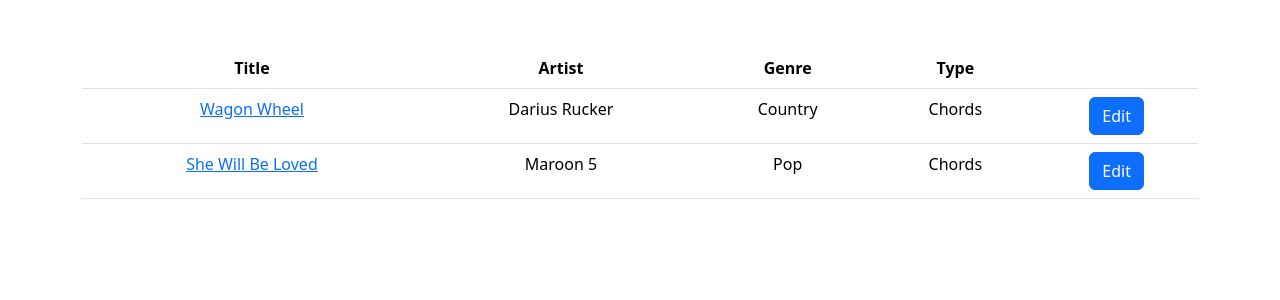
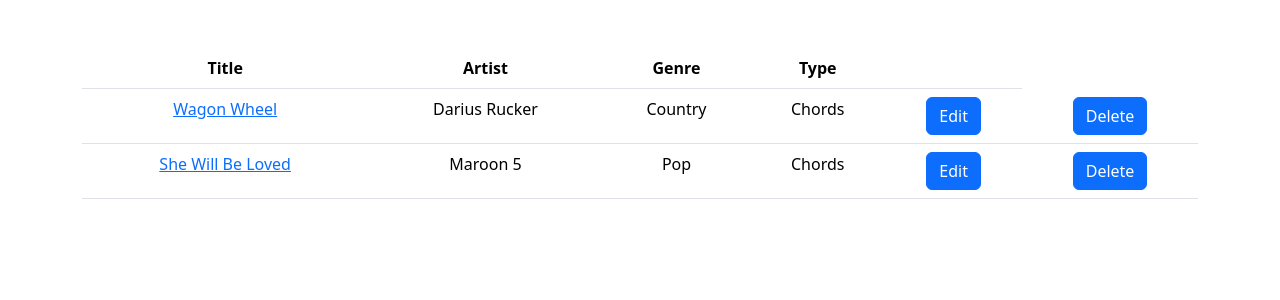
Before and after one commit to EthanKC/chord-scroll, a Flask app: page /library in a window 1280 px wide. Shown: the part 64-364 px from the top of the page. Run offline with Flask 3, Linux system fonts and the light colour scheme; a user stored in the database is signed in; data comes from the database, SQL or seed files in the repository; both versions use the stored data as it was after the commit; some libraries are stand-ins or nearby versions.

Commit message:
Added ability to delete songs. Added delete button to library.html and song.html

```diff
--- a/app.py
+++ b/app.py
@@ -373,9 +373,9 @@ def edit(title, id):
             return redirect(redir)
 
         if artist:
-            db.execute("UPDATE songs SET title=?, artist=?, song_text=?, type_id=?, genre_id=?, user_id=? WHERE id =?", title, artist, song, typeID, genreID, session["user_id"], id)
+            db.execute("UPDATE songs SET title=?, artist=?, song_text=?, type_id=?, genre_id=? WHERE id =? AND user_id =?", title, artist, song, typeID, genreID, id, session["user_id"])
         else:
-           db.execute("UPDATE songs SET title=?, artist=?, song_text=?, type_id=?, genre_id=?, user_id=? WHERE id =?", title, "No Artist", song, typeID, genreID, session["user_id"], id)
+           db.execute("UPDATE songs SET title=?, artist=?, song_text=?, type_id=?, genre_id=? WHERE id =? AND user_id =?", title, "No Artist", song, typeID, genreID, id, session["user_id"])
 
         flash("Song Saved")
         return redirect(f"/song/{title}_{id}")
@@ -389,3 +389,15 @@ def edit(title, id):
             return render_template("edit.html", song=song, genres=genres, types=types)
         else:
             return error("Song Not Found", "404")
+
+@app.route("/delete", methods=["POST"])
+@login_required
+def delete():
+    id = request.form.get("id")
+    if id:
+        db.execute("DELETE FROM songs WHERE id = ? AND user_id = ?", id, session["user_id"])
+        flash("Song Deleted")
+        return redirect("/library")
+    else:
+        flash("Error: id not found on song table")
+        return redirect("/library")
--- a/templates/library.html
+++ b/templates/library.html
@@ -29,6 +29,12 @@
                                 <button name="edit" class="btn btn-primary">Edit</button>
                             </form>
                         </td>
+                        <td>
+                            <form action="/delete" method="post">
+                                <input name="id" type="hidden" value="{{ song.id }}">
+                                <button name="delete" class="btn btn-primary">Delete</button>
+                            </form>
+                        </td>
                     </tr>
                 {% endfor %}
             </tbody>
--- a/templates/song.html
+++ b/templates/song.html
@@ -13,6 +13,10 @@
     <form action="/song/{{ song.title }}_{{ song.id }}/edit">
         <button name="edit" class="btn btn-primary">Edit</button>
     </form>
+    <form action="/delete" method="post">
+        <input name="id" type="hidden" value="{{ song.id }}">
+        <button name="delete" class="btn btn-primary">Delete</button>
+    </form>
     <div class="mt-5" name="song" style="text-align: initial;">
         <p>{{ song.song_text | safe }}</p>
     </div>
```
Also changed, not shown: chord-scroll.db, 2 other files.
